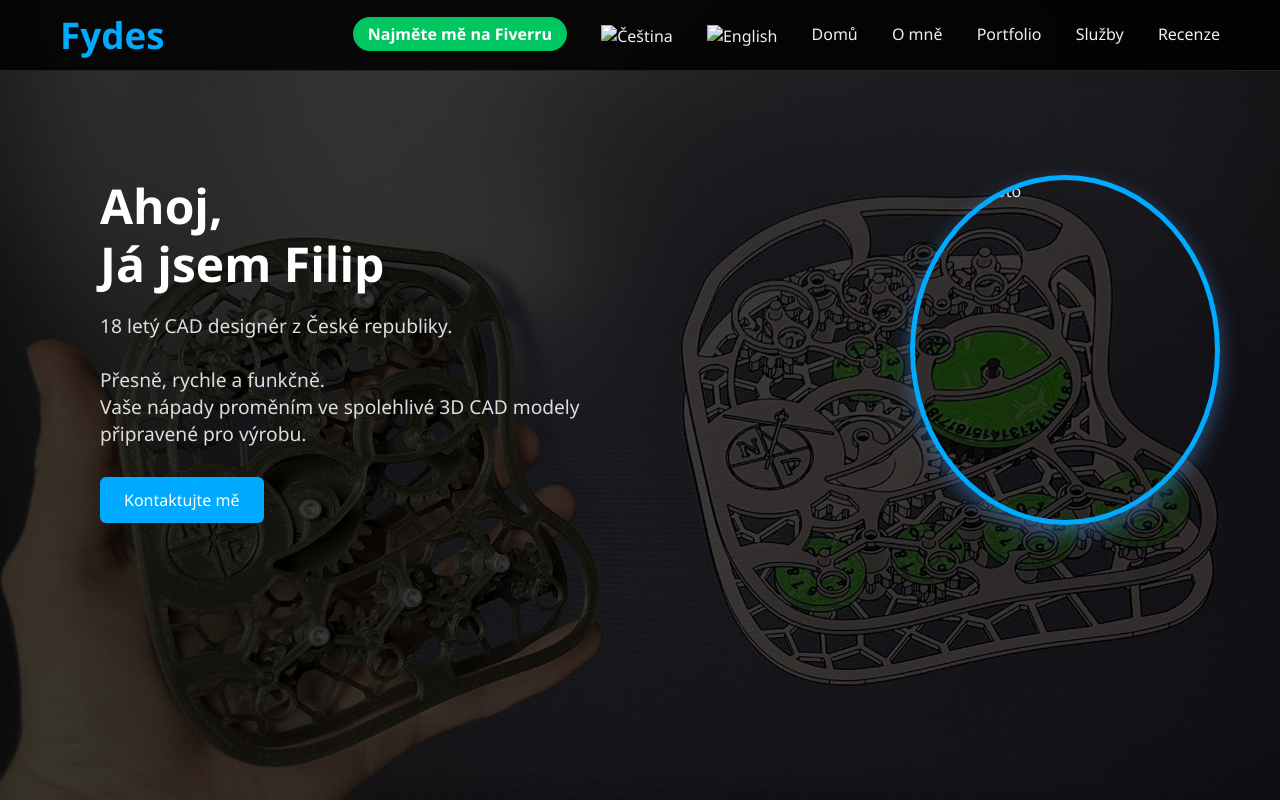
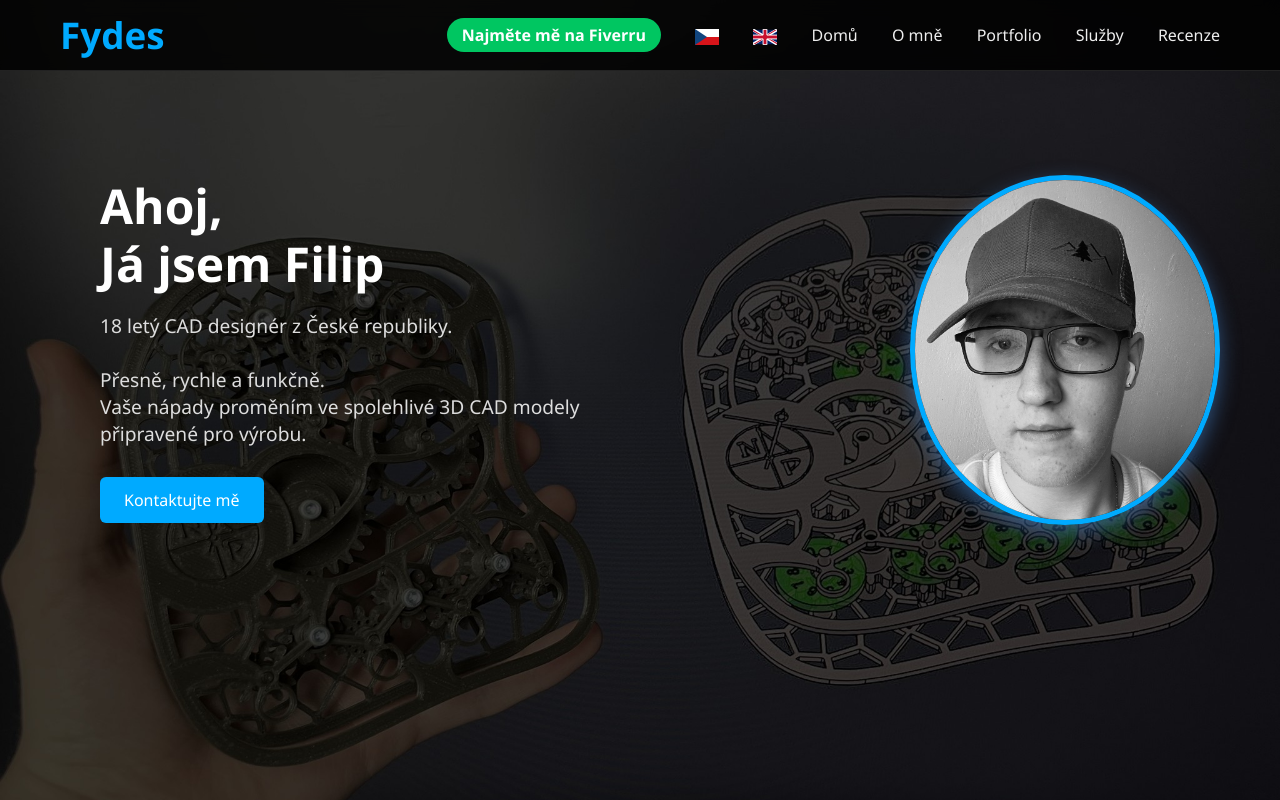
Before and after one commit to FipeX77/Fydes, a plain HTML site: page cz/indexcz.html in a window 1280 px wide. Shown: the top 800 px of the page. Drawn offline with Linux system fonts and the light colour scheme; the site is published under a folder, as on GitHub Pages, so addresses that start at the root find nothing.

Commit message:
Update indexcz.html

```diff
--- a/cz/indexcz.html
+++ b/cz/indexcz.html
@@ -12,10 +12,10 @@
     <nav>
       <a href="https://www.fiverr.com/filipszlaur" target="_blank" class="fiverr-button2">Najměte mě na Fiverru</a>
           <a href="indexcz.html" title="Čeština">
-      <img src="/../../img/cz.svg" alt="Čeština" style="width: 24px; height: 16px; vertical-align: middle;" />
+      <img src="../img/cz.svg" alt="Čeština" style="width: 24px; height: 16px; vertical-align: middle;" />
     </a>
     <a href="../en/indexen.html" title="English">
-      <img src="/../../img/gb.svg" alt="English" style="width: 24px; height: 16px; vertical-align: middle;" />
+      <img src="../img/gb.svg" alt="English" style="width: 24px; height: 16px; vertical-align: middle;" />
     </a>
       <a href="#home">Domů</a>
       <a href="#about">O mně</a>
@@ -37,7 +37,7 @@
       <button class="contact-btn">Kontaktujte mě</button>
     </div>
     <div class="hero-img">
-      <img src="../../img/face.jpg" alt="Filip's photo" />
+      <img src="../img/face.jpg" alt="Filip's photo" />
     </div>
   </section>
 
```
